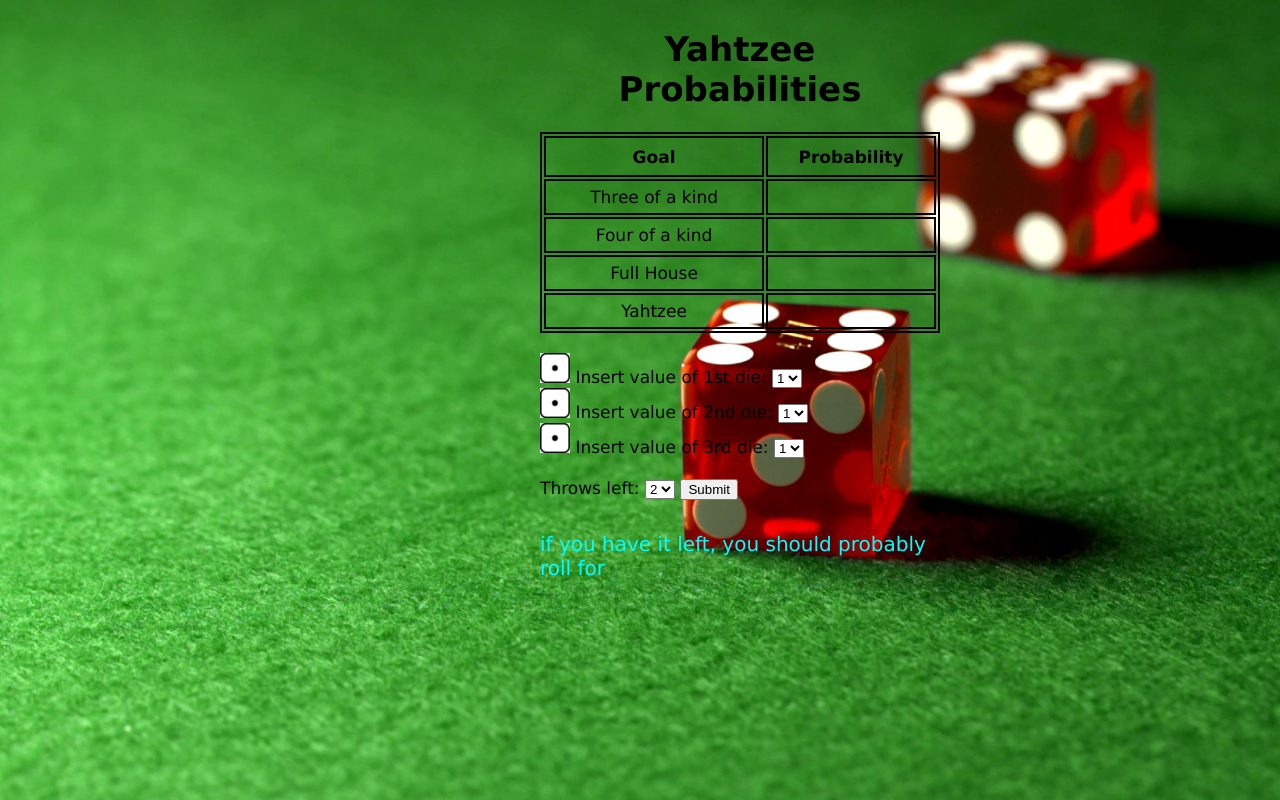
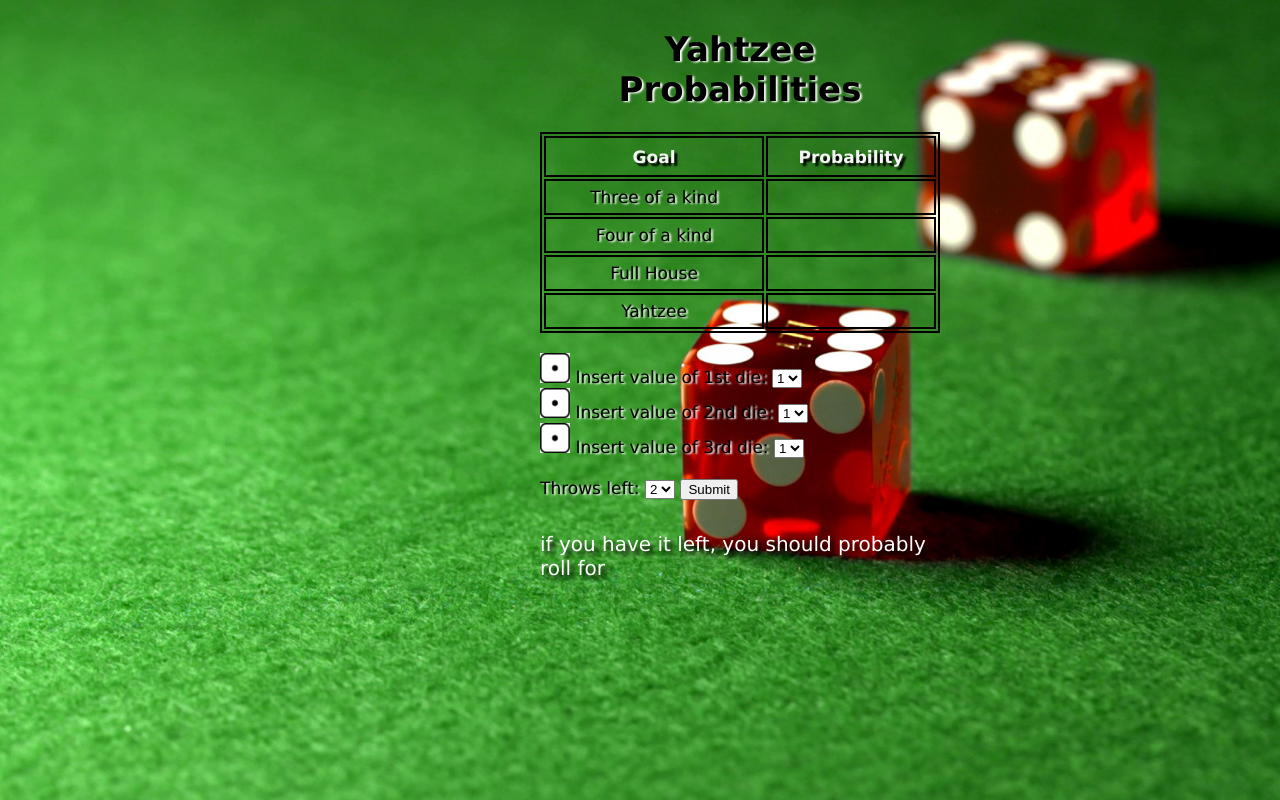
Before and after one commit to Simonolsson98/flask-yahtzee-project, a Flask app: page / in a window 1280 px wide. Run offline with Flask 2, Linux system fonts and the light colour scheme.

Commit message:
fixed text-shadow for basically all text

```diff
--- a/static/css/main.css
+++ b/static/css/main.css
@@ -14,12 +14,21 @@ body, html {
     bottom: 300px;
     width: 400px;
     font-size: 17px;
+
 }
-
+.content h1{
+    text-shadow: 2px 1px 2px white;
+    color:black
+}
+.content label{
+    text-shadow: 2px 1px 2px white;
+}
 .go_for {
     margin: 0 auto;
     position:fixed;
-    color: aqua;
+    color: white;
+    text-shadow: 4px 4px 4px black;
+    font-weight:500;
     font-size: 30px;
     left: 540px;
     bottom: 200px;
@@ -29,6 +38,7 @@ body, html {
 
 table, td, th {
     border: 2px solid black;
+    text-shadow: 2px 1px 2px white;
 }
 
 table {
@@ -38,9 +48,12 @@ table {
 
 th {
     height: 35px;
+    color: whitesmoke;
+    text-shadow: 3px 3px 2px black;
 }
 
 td {
     text-align: center;
     padding: 6px;
+    font-size: 17px;
 }
```
